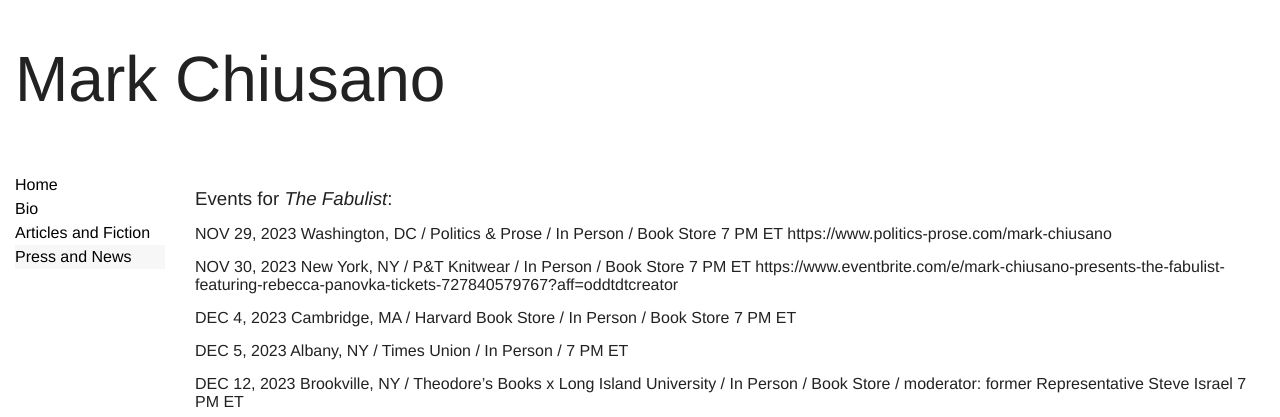
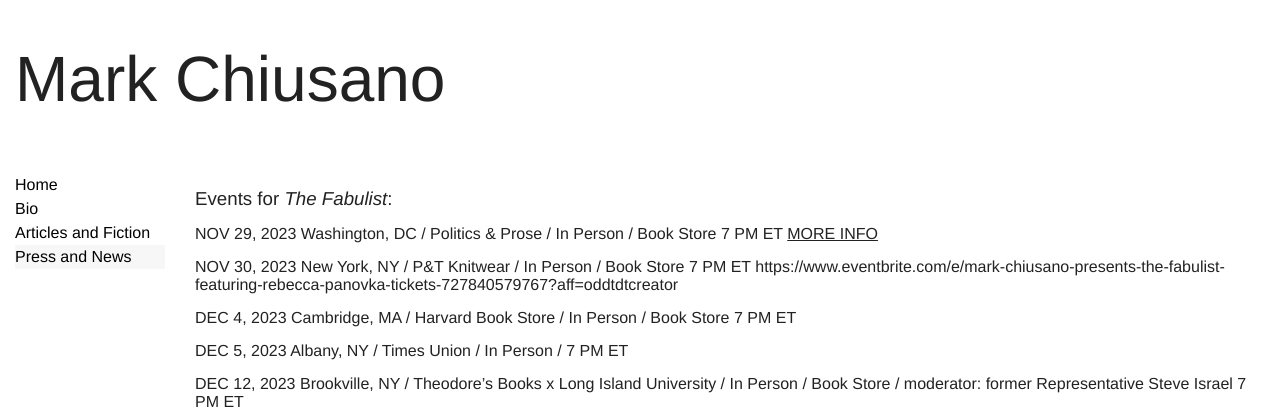
Before and after one commit to mjchiusano/mjchiusano.github.io, a Jekyll site: the page built from press.html, in a window 1280 px wide. Shown: the top 417 px of the page. Built offline with Jekyll 4.4.1, drawn with Linux system fonts in a browser that asks for light colours; Markdown is read by kramdown in place of the engine named in the settings.

Commit message:
Update press.html
LINK

```diff
--- a/press.html
+++ b/press.html
@@ -6,7 +6,7 @@ title: Press and Events
 
 <h3 class="gutter-pad-bottom">Events for <i>The Fabulist</i>:</h3>
 
-<p class="gutter-pad-bottom">NOV 29, 2023    Washington, DC / Politics & Prose / In Person / Book Store 7 PM ET  https://www.politics-prose.com/mark-chiusano</p>
+<p class="gutter-pad-bottom">NOV 29, 2023    Washington, DC / Politics & Prose / In Person / Book Store 7 PM ET  <a href="https://www.politics-prose.com/mark-chiusano">MORE INFO</a></p>
 
 <p class="gutter-pad-bottom">NOV 30, 2023    New York, NY / P&T Knitwear / In Person / Book Store 7 PM ET https://www.eventbrite.com/e/mark-chiusano-presents-the-fabulist-featuring-rebecca-panovka-tickets-727840579767?aff=oddtdtcreator</p>
 
```
